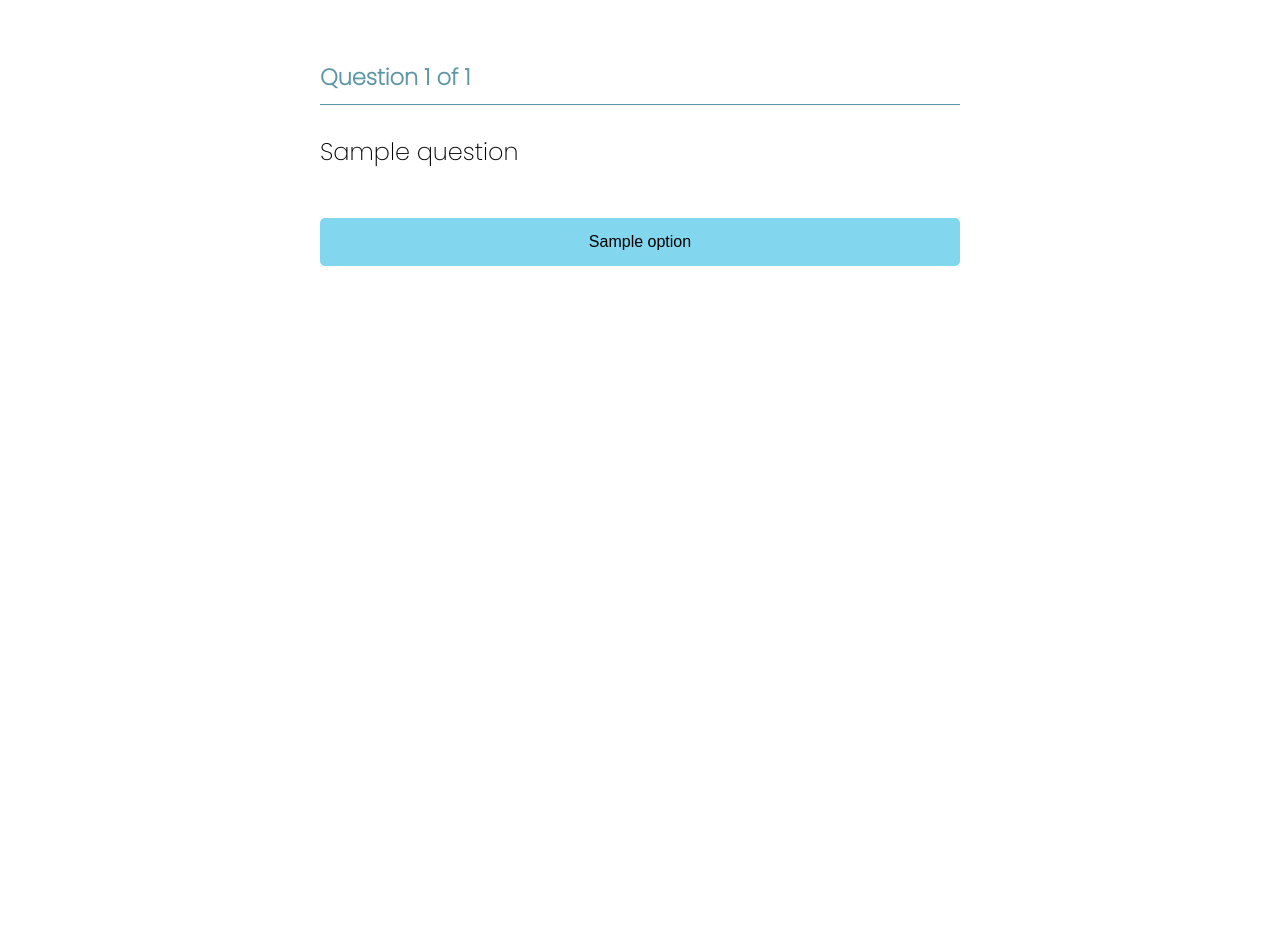
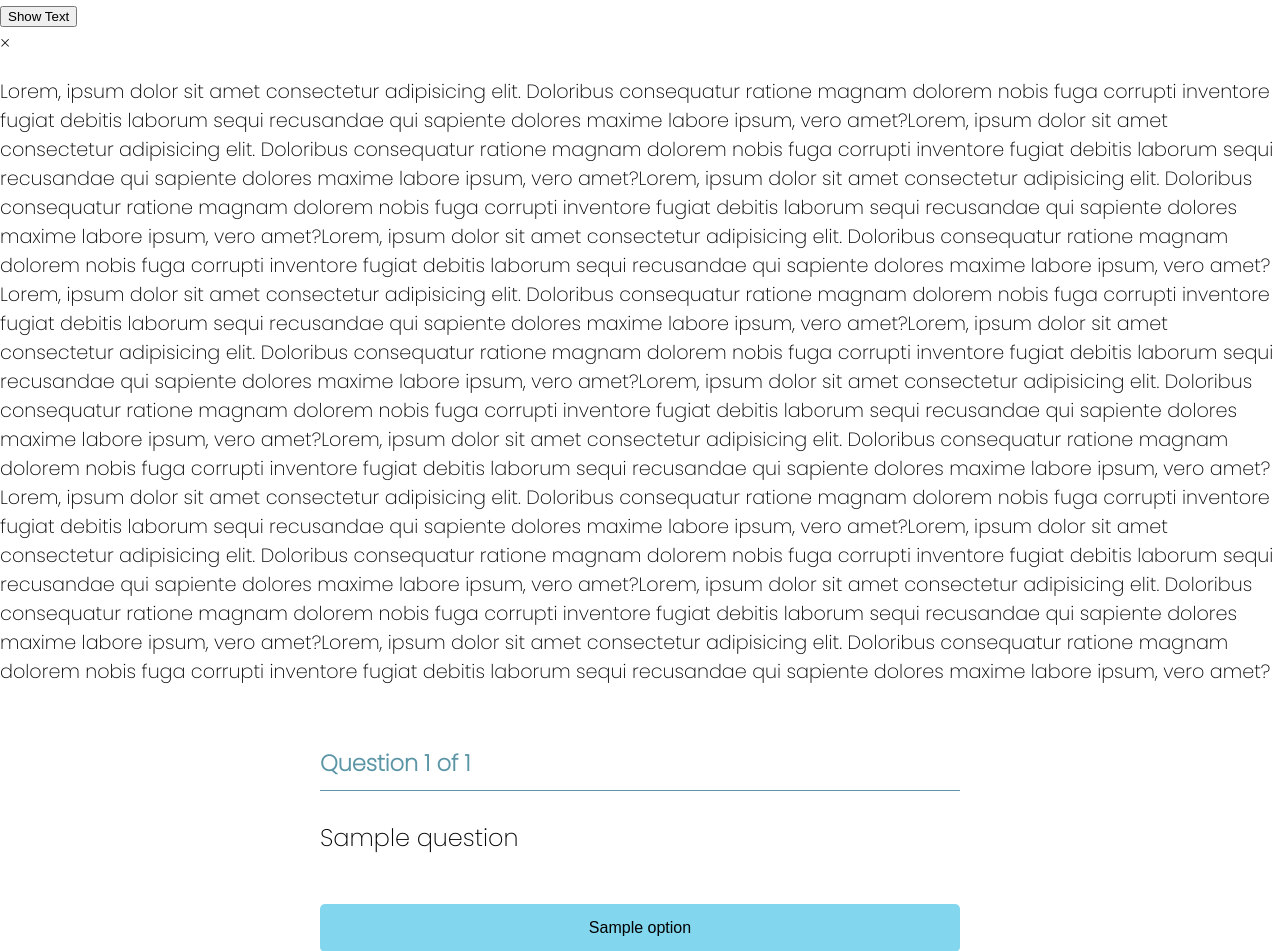
Before and after one commit to Mathushan-dev/QuestionGenerator, a Flask app: template templates/multiple-choice-template.html in a window 1280 px wide. Shown: the part 78-1029 px from the top of the page. Before the commit the page ends 344 px from the top, so only its background shows below. Run offline with Flask 2, Linux system fonts and the light colour scheme; the template is opened without the code that fills it: most values are stand-ins (such as "Sample title", 1, 10 or a date in 2020); parts of the project's set-up code (start-up, migrations or seed data) failed here and were passed over; some web fonts are replaced.

Commit message:
Add files via upload

```diff
--- a/templates/multiple-choice-template.html
+++ b/templates/multiple-choice-template.html
@@ -16,6 +16,41 @@
             </a>
             <a href="{{ url_for('UserLoginSignupBP.loadHome') }}" class="login-link">Profile</a>
         </header>
+        <div class="show-text-container">
+            <button id="show-text-button" class="show-text">Show Text</button>
+            <div id="text-modal" class="text-modal">
+                <div class="modal-content">
+                    <span class="close">&times;</span>
+                    <div class="text">
+                        <p>Lorem, ipsum dolor sit amet consectetur adipisicing elit. Doloribus consequatur ratione
+                            magnam dolorem nobis fuga corrupti inventore fugiat debitis laborum sequi recusandae qui
+                            sapiente dolores maxime labore ipsum, vero amet?Lorem, ipsum dolor sit amet consectetur adipisicing elit. Doloribus consequatur ratione
+                            magnam dolorem nobis fuga corrupti inventore fugiat debitis laborum sequi recusandae qui
+                            sapiente dolores maxime labore ipsum, vero amet?Lorem, ipsum dolor sit amet consectetur adipisicing elit. Doloribus consequatur ratione
+                            magnam dolorem nobis fuga corrupti inventore fugiat debitis laborum sequi recusandae qui
+                            sapiente dolores maxime labore ipsum, vero amet?Lorem, ipsum dolor sit amet consectetur adipisicing elit. Doloribus consequatur ratione
+                            magnam dolorem nobis fuga corrupti inventore fugiat debitis laborum sequi recusandae qui
+                            sapiente dolores maxime labore ipsum, vero amet?Lorem, ipsum dolor sit amet consectetur adipisicing elit. Doloribus consequatur ratione
+                            magnam dolorem nobis fuga corrupti inventore fugiat debitis laborum sequi recusandae qui
+                            sapiente dolores maxime labore ipsum, vero amet?Lorem, ipsum dolor sit amet consectetur adipisicing elit. Doloribus consequatur ratione
+                            magnam dolorem nobis fuga corrupti inventore fugiat debitis laborum sequi recusandae qui
+                            sapiente dolores maxime labore ipsum, vero amet?Lorem, ipsum dolor sit amet consectetur adipisicing elit. Doloribus consequatur ratione
+                            magnam dolorem nobis fuga corrupti inventore fugiat debitis laborum sequi recusandae qui
+                            sapiente dolores maxime labore ipsum, vero amet?Lorem, ipsum dolor sit amet consectetur adipisicing elit. Doloribus consequatur ratione
+                            magnam dolorem nobis fuga corrupti inventore fugiat debitis laborum sequi recusandae qui
+                            sapiente dolores maxime labore ipsum, vero amet?Lorem, ipsum dolor sit amet consectetur adipisicing elit. Doloribus consequatur ratione
+                            magnam dolorem nobis fuga corrupti inventore fugiat debitis laborum sequi recusandae qui
+                            sapiente dolores maxime labore ipsum, vero amet?Lorem, ipsum dolor sit amet consectetur adipisicing elit. Doloribus consequatur ratione
+                            magnam dolorem nobis fuga corrupti inventore fugiat debitis laborum sequi recusandae qui
+                            sapiente dolores maxime labore ipsum, vero amet?Lorem, ipsum dolor sit amet consectetur adipisicing elit. Doloribus consequatur ratione
+                            magnam dolorem nobis fuga corrupti inventore fugiat debitis laborum sequi recusandae qui
+                            sapiente dolores maxime labore ipsum, vero amet?Lorem, ipsum dolor sit amet consectetur adipisicing elit. Doloribus consequatur ratione
+                            magnam dolorem nobis fuga corrupti inventore fugiat debitis laborum sequi recusandae qui
+                            sapiente dolores maxime labore ipsum, vero amet?</p>
+                    </div>
+                </div>
+            </div>
+        </div>
         <div class="quiz-container">
             {% for i in range(0, questions|length) %}
                 <div class="question-number">
@@ -38,5 +73,6 @@
             {% endfor %}
         </div>
         <script src="../static/javascript/multiple-choice.js"></script>
+        <script src="../static/javascript/show-text.js"></script>
     </body>
 </html>
```
